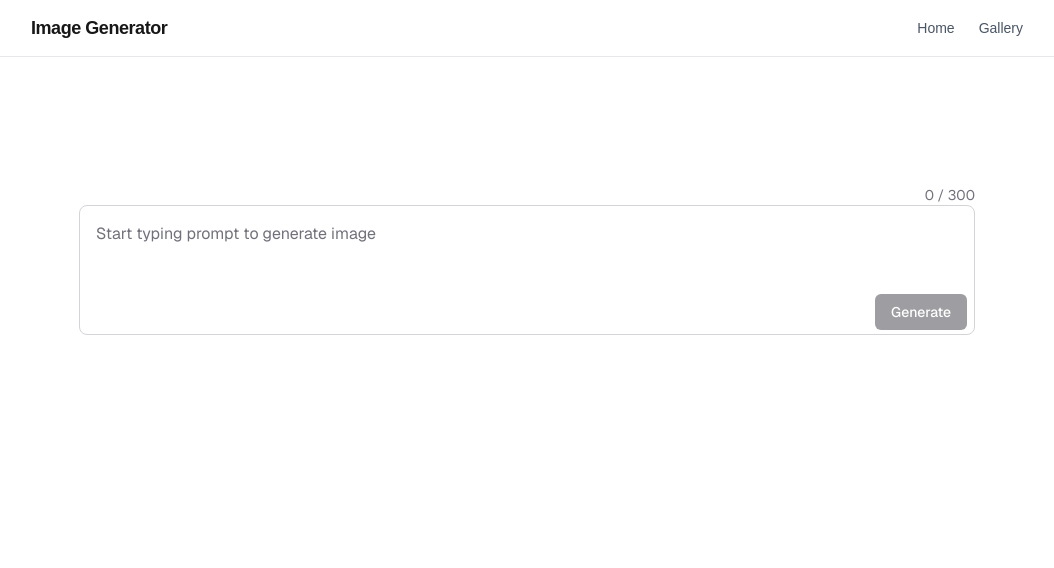
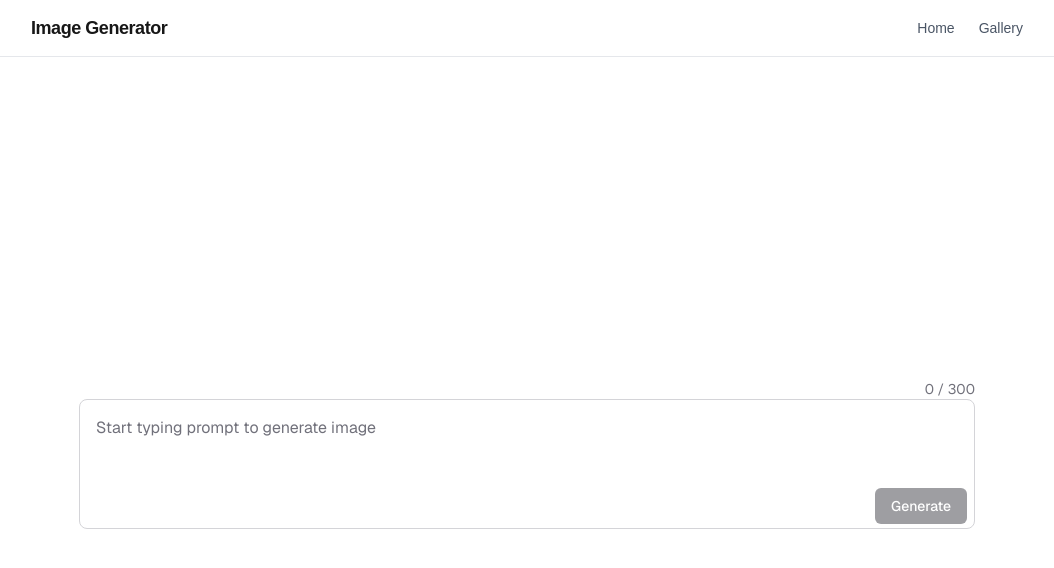
Before and after one commit to adit-h/image-generator, a Next.js app: page / in a window 1280 px wide. Shown: the top 568 px of the page, without its empty margins (113-1167 px from the left). Built offline with nearby package versions, Linux system fonts and the light colour scheme.

Commit message:
feat: :recycle: Update suspense wrapper location and style

```diff
--- a/app/page.tsx
+++ b/app/page.tsx
@@ -3,13 +3,13 @@
 
 export default function Home() {
   return (
-    <Suspense fallback={<PromptFormSkeleton />}>
-      <div className="flex flex-col items-center justify-center max-h-screen bg-white font-sans dark:bg-black">
-        <main className="w-full max-w-5xl flex flex-col items-start py-32 px-16 bg-white dark:bg-black sm:items-start">
+    <div className="flex flex-col items-center justify-center min-h-screen bg-white font-sans dark:bg-black">
+      <main className="w-full max-w-5xl flex flex-col items-start py-32 px-16 bg-white dark:bg-black sm:items-start">
+        <Suspense fallback={<PromptFormSkeleton />}>
           <PromptForm />
-        </main>
-      </div>
-    </Suspense>
+        </Suspense>
+      </main>
+    </div>
   );
 }
 
```
